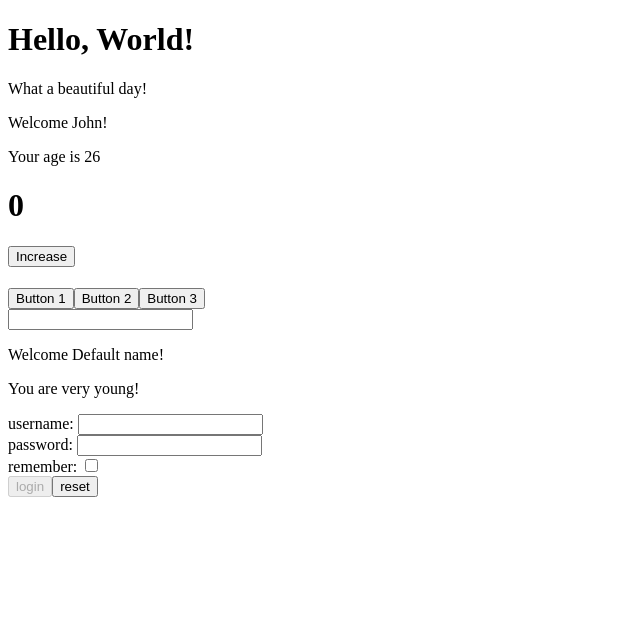
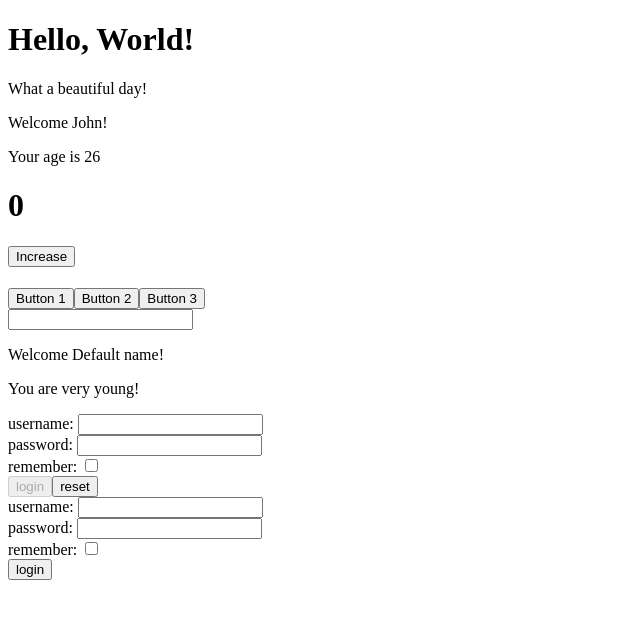
Before and after one commit to Aliberk17/react-exercises, a React (Create React App) app: page / in a window 1280 px wide. Shown: the top 618 px of the page, without its empty margins (0-640 px from the left). Built offline with nearby package versions, Linux system fonts and the light colour scheme.

Commit message:
Forms - 05

```diff
--- a/src/App.js
+++ b/src/App.js
@@ -4,6 +4,7 @@ import Counter from "./Counter";
 import Hello from "./Hello";
 import InteractiveWelcome from "./InteractiveWelcome ";
 import Login from "./Login";
+import UncontrolledLogin from "./UncontrolledLogin ";
 import Welcome from "./Welcome";
 
 export default class App extends Component {
@@ -22,6 +23,7 @@ export default class App extends Component {
         <ClickTracker />
         <InteractiveWelcome />
         <Login onLogin={this.onLogin} />
+        <UncontrolledLogin onLogin={this.onLogin} />
       </div>
     );
   }
--- /dev/null
+++ b/src/UncontrolledLogin .js
@@ -0,0 +1,36 @@
+import React, { Component } from "react";
+
+export default class UncontrolledLogin extends Component {
+  username = React.createRef();
+  password = React.createRef();
+  remember = React.createRef();
+
+  render() {
+    return (
+      <form>
+        <label>username: </label>
+        <input ref={this.username} />
+        <br />
+        <label>password: </label>
+        <input ref={this.password} />
+        <br />
+        <label>remember: </label>
+        <input type="checkbox" ref={this.remember} />
+        <br />
+        <button
+          disabled={this.username === "" && this.password === ""}
+          onClick={(event) => {
+            event.preventDefault();
+            this.props.onLogin({
+              username: this.username.current.value,
+              password: this.password.current.value,
+              remember: this.remember.current.value,
+            });
+          }}
+        >
+          login
+        </button>
+      </form>
+    );
+  }
+}
```
